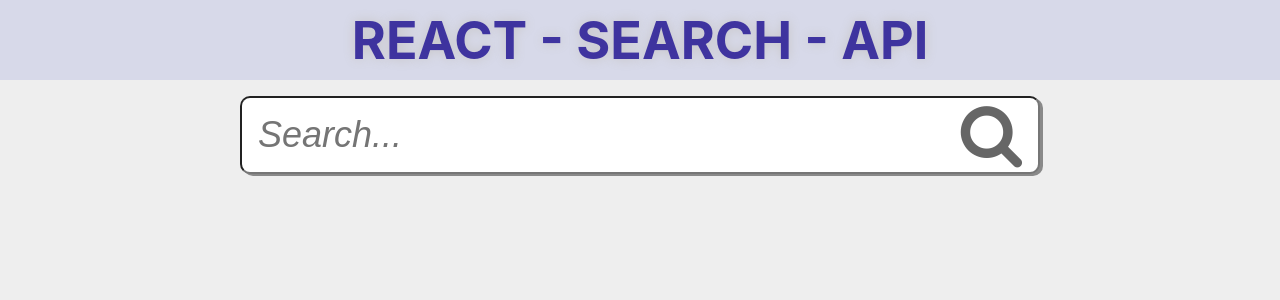
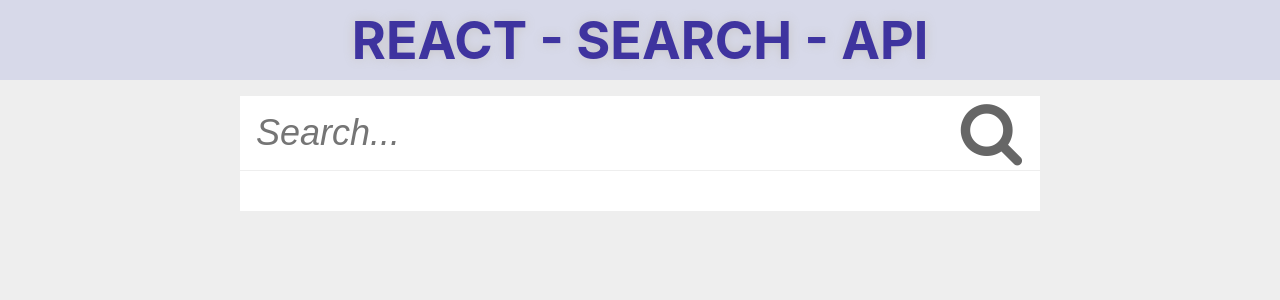
Before and after one commit to humbertoromanojr/react-search-api, a React (Create React App) app: page / in a window 1280 px wide. Shown: the top 300 px of the page. Built offline with nearby package versions, Linux system fonts and the light colour scheme.

Commit message:
Update styles.css

```diff
--- a/src/components/Search/styles.css
+++ b/src/components/Search/styles.css
@@ -2,6 +2,7 @@
   margin: 16px auto;
   width: 100%;
   max-width: 800px;
+  background-color: #fff
 }
 
 .search-label {
@@ -9,7 +10,9 @@
 }
 
 .search-label input {
-  box-shadow: 3px 2px #898989;
+  border: 0;
+  border-bottom: 1px solid #eee;
+
 }
 
 .container input {
@@ -20,7 +23,13 @@
     color: #444;
     box-sizing: border-box;
     outline: none;
-    border-radius: 10px;
+    transition: all 0.3s ease-in-out;
+  }
+
+  .container input:hover {
+   background-color: rgba(26, 13, 145, 0.8);
+   color: #fff;
+   transition: all 0.6s ease-in-out;
   }
 
 .search-icon {
@@ -38,18 +47,19 @@
 
   .result-item {
     padding: 0px;
-    margin: 6px;
     text-align: center;
     min-width: 170px;
     box-shadow: 0 0 12px rgb(177, 173, 173);
-    padding: 2px;
+    padding: 1px;
     border-radius: 6px;
     transition: all 0.3s ease-in-out;
+    margin: 0 auto;
+    margin-bottom: 20px;
   }
 
   .result-item:hover {
     box-shadow: 0 0 12px rgb(88, 86, 86);
-    padding: 2px;
+    padding: 1px;
     border-radius: 6px;
     transform: scale(1.05);
     transition: all 0.6s ease-in-out;
```
